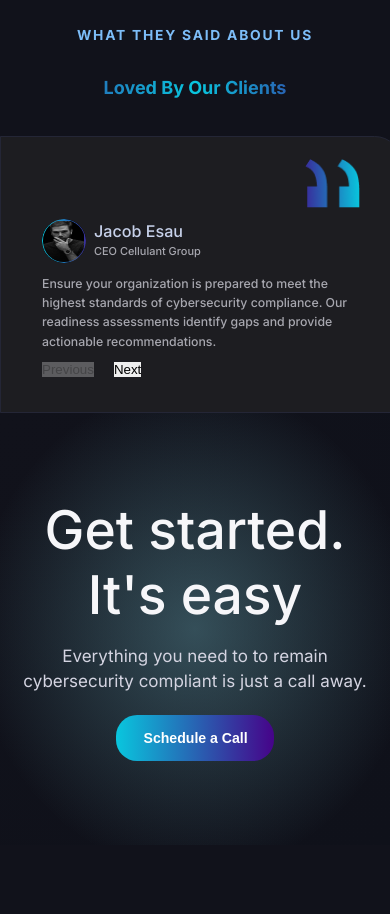
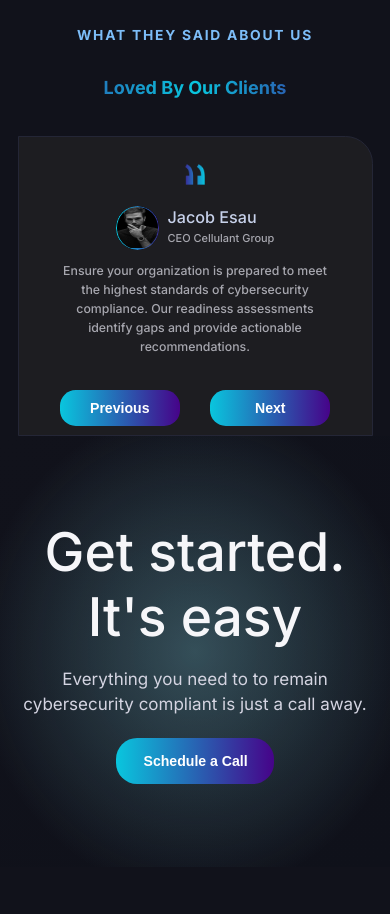
Before and after one commit to estheroluwabuyi/cyberposture--v2, a React (Vite) app: page / in a window 390 px wide. Shown: the part 5380-6294 px from the top of the page. Built offline with nearby package versions, Linux system fonts and the light colour scheme.

Commit message:
Refactor Review component for media query

```diff
--- a/src/components/ReviewMobile.jsx
+++ b/src/components/ReviewMobile.jsx
@@ -51,15 +51,22 @@ function ReviewMobile({ reviewCards }) {
             </div>
           </div>
 
-          <p className="review-card-text">{reviewCards[step].review}</p>
+          <p className="review-card-text review-card-mobile-text">
+            {reviewCards[step].review}
+          </p>
 
           <div className="review-btn">
-            <button onClick={handlePrevious} disabled={step === 0}>
+            <button
+              onClick={handlePrevious}
+              disabled={step === 0}
+              className="review-btn-btn btnPrimary scheduleBtn"
+            >
               Previous
             </button>
             <button
               onClick={handleNext}
               disabled={step === reviewCards.length - 1}
+              className="review-btn-btn btnPrimary scheduleBtn"
             >
               Next
             </button>
--- a/src/components/Reviews.jsx
+++ b/src/components/Reviews.jsx
@@ -84,7 +84,7 @@ function Reviews() {
                 </div>
               </div>
 
-              <p className="review-card-text">{card.review}</p>
+              <p className=" review-card-text">{card.review}</p>
             </div>
           ))}
         </section>
--- a/src/index.css
+++ b/src/index.css
@@ -928,20 +928,47 @@ img {
     display: none;
   }
 
+  .review-container-mobile {
+    display: flex;
+    justify-content: center;
+    align-items: center;
+    width: 100%;
+    padding: 0 1.75rem;
+  }
+  .review-card {
+    width: 100%;
+    height: 300px;
+    align-items: center;
+    justify-content: space-around;
+  }
+
+  .review-card-quote {
+    width: 2rem;
+    height: auto;
+    align-self: center;
+    margin-bottom: 1rem;
+  }
+
   .reviews-mobile {
     background: var(--background-color);
     display: block;
+    width: 100%;
   }
 
   .review-btn {
     display: flex;
-    gap: 2rem;
+    gap: 3rem;
+    width: 100%;
+    align-items: center;
+    justify-content: center;
+    padding: 1.5rem 0;
   }
 
-  .review-btn button {
+  .review-btn-btn {
     cursor: pointer;
   }
 
-  .review-container-mobile {
+  .review-card-mobile-text {
+    text-align: center;
   }
 }
```
